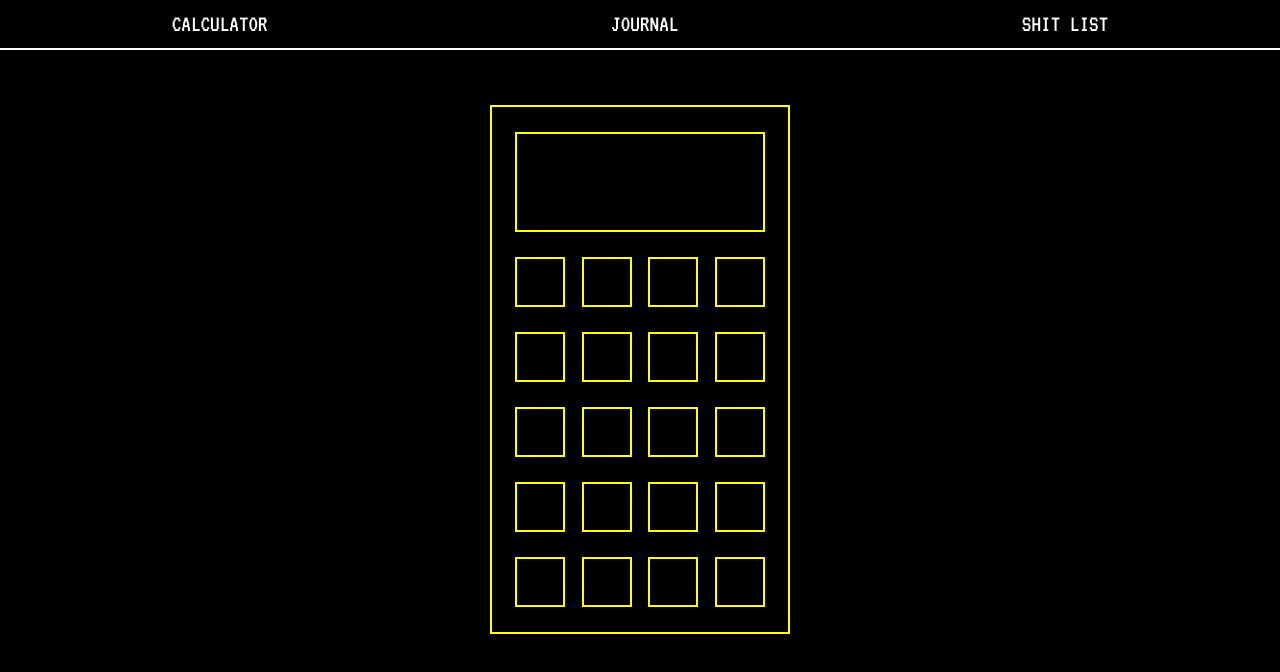
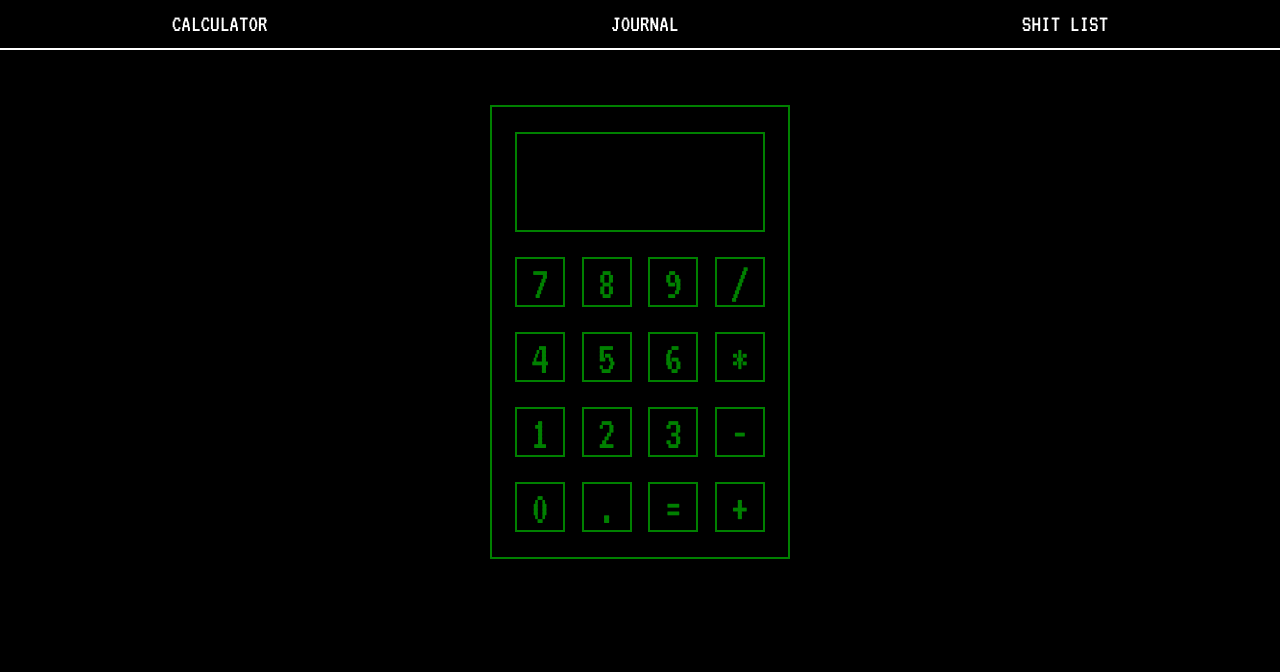
Before and after one commit to kitsbits/dbs-diary, a React (Create React App) app in the folder client/: page /calculator in a window 1280 px wide. Shown: the top 672 px of the page. Built offline with nearby package versions, Linux system fonts and the light colour scheme.

Commit message:
basic eval calculator

```diff
--- a/client/src/main/views/calculator/Calculator.js
+++ b/client/src/main/views/calculator/Calculator.js
@@ -5,13 +5,26 @@ import CalculatorComponent from "./CalculatorComponent";
 class Calculator extends React.Component {
     constructor() {
         super();
+        this.concatOutput = this.concatOutput.bind(this);
+        this.evaluateOutput = this.evaluateOutput.bind(this);
+    }
+
+    concatOutput(event) {
+        document.getElementById("output").innerHTML += event.target.value;
+    }
+
+    evaluateOutput(e) {
+        let total = document.getElementById("output").innerHTML;
+        document.getElementById("output").innerHTML = eval(total);
     }
 
     render() {
         return (
             <div>
                 <Navbar/>
-                <CalculatorComponent/>
+                <CalculatorComponent
+                    concat={this.concatOutput}
+                    evaluate={this.evaluateOutput}/>
             </div>
         )
     }
--- a/client/src/main/views/calculator/CalculatorComponent.js
+++ b/client/src/main/views/calculator/CalculatorComponent.js
@@ -7,7 +7,7 @@ export default function CalculatorComponent(props) {
         padding: "25px 0 25px 0",
         width: "300px",
         margin: "auto",
-        border: "2px solid yellow",
+        border: "2px solid green",
         marginTop: "55px"
     }
 
@@ -15,7 +15,13 @@ export default function CalculatorComponent(props) {
         width: "250px",
         margin: "auto",
         height: "100px",
-        border: "2px solid yellow",
+        border: "2px solid green",
+        padding: "15px",
+        display: "flex",
+        alignItems: "flex-end",
+        justifyContent: "flex-end",
+        fontSize: "2em",
+        color: "green"
     }
 
     const rowStyles = {
@@ -28,41 +34,39 @@ export default function CalculatorComponent(props) {
     const buttonStyles = {
         width: "50px",
         height: "50px",
-        border: "2px solid yellow",
+        border: "2px solid green",
+        backgroundColor: "transparent",
+        color: "green",
+        fontSize: "3em",
+        outline: "none"
+    }
 
-    }
     return (
         <div style={calcStyles}>
-            <div style={outputStyles}></div>
+            <p id="output" style={outputStyles}></p>
             <div style={rowStyles}>
-                <div style={buttonStyles}></div>
-                <div style={buttonStyles}></div>
-                <div style={buttonStyles}></div>
-                <div style={buttonStyles}></div>
+                <input onClick={props.concat} type="button" name="" value="7" style={buttonStyles}/>
+                <input onClick={props.concat} type="button" name="" value="8" style={buttonStyles}/>
+                <input onClick={props.concat} type="button" name="" value="9" style={buttonStyles}/>
+                <input onClick={props.concat} type="button" name="" value="/" style={buttonStyles}/>
             </div>
             <div style={rowStyles}>
-                <div style={buttonStyles}></div>
-                <div style={buttonStyles}></div>
-                <div style={buttonStyles}></div>
-                <div style={buttonStyles}></div>
+                <input onClick={props.concat} type="button" name="" value="4" style={buttonStyles}/>
+                <input onClick={props.concat} type="button" name="" value="5" style={buttonStyles}/>
+                <input onClick={props.concat} type="button" name="" value="6" style={buttonStyles}/>
+                <input onClick={props.concat} type="button" name="" value="*" style={buttonStyles}/>
             </div>
             <div style={rowStyles}>
-                <div style={buttonStyles}></div>
-                <div style={buttonStyles}></div>
-                <div style={buttonStyles}></div>
-                <div style={buttonStyles}></div>
+                <input onClick={props.concat} type="button" name="" value="1" style={buttonStyles}/>
+                <input onClick={props.concat} type="button" name="" value="2" style={buttonStyles}/>
+                <input onClick={props.concat} type="button" name="" value="3" style={buttonStyles}/>
+                <input onClick={props.concat} type="button" name="" value="-" style={buttonStyles}/>
             </div>
             <div style={rowStyles}>
-                <div style={buttonStyles}></div>
-                <div style={buttonStyles}></div>
-                <div style={buttonStyles}></div>
-                <div style={buttonStyles}></div>
-            </div>
-            <div style={rowStyles}>
-                <div style={buttonStyles}></div>
-                <div style={buttonStyles}></div>
-                <div style={buttonStyles}></div>
-                <div style={buttonStyles}></div>
+                <input onClick={props.concat} type="button" name="" value="0" style={buttonStyles}/>
+                <input onClick={props.concat} type="button" name="" value="." style={buttonStyles}/>
+                <input onClick={props.evaluate} type="button" name="" value="=" style={buttonStyles}/>
+                <input onClick={props.concat} type="button" name="" value="+" style={buttonStyles}/>
             </div>
         </div>
     )
```
